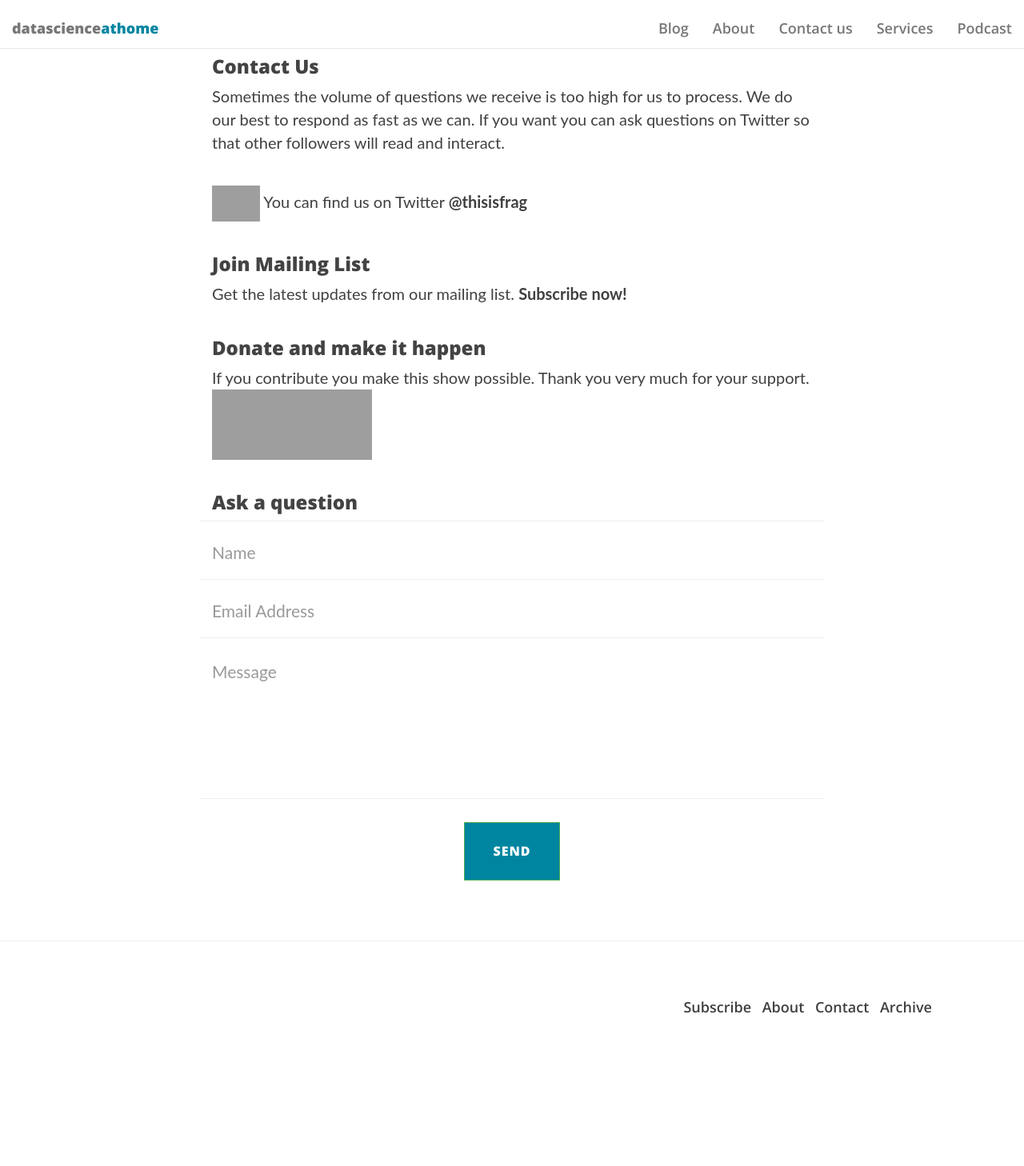
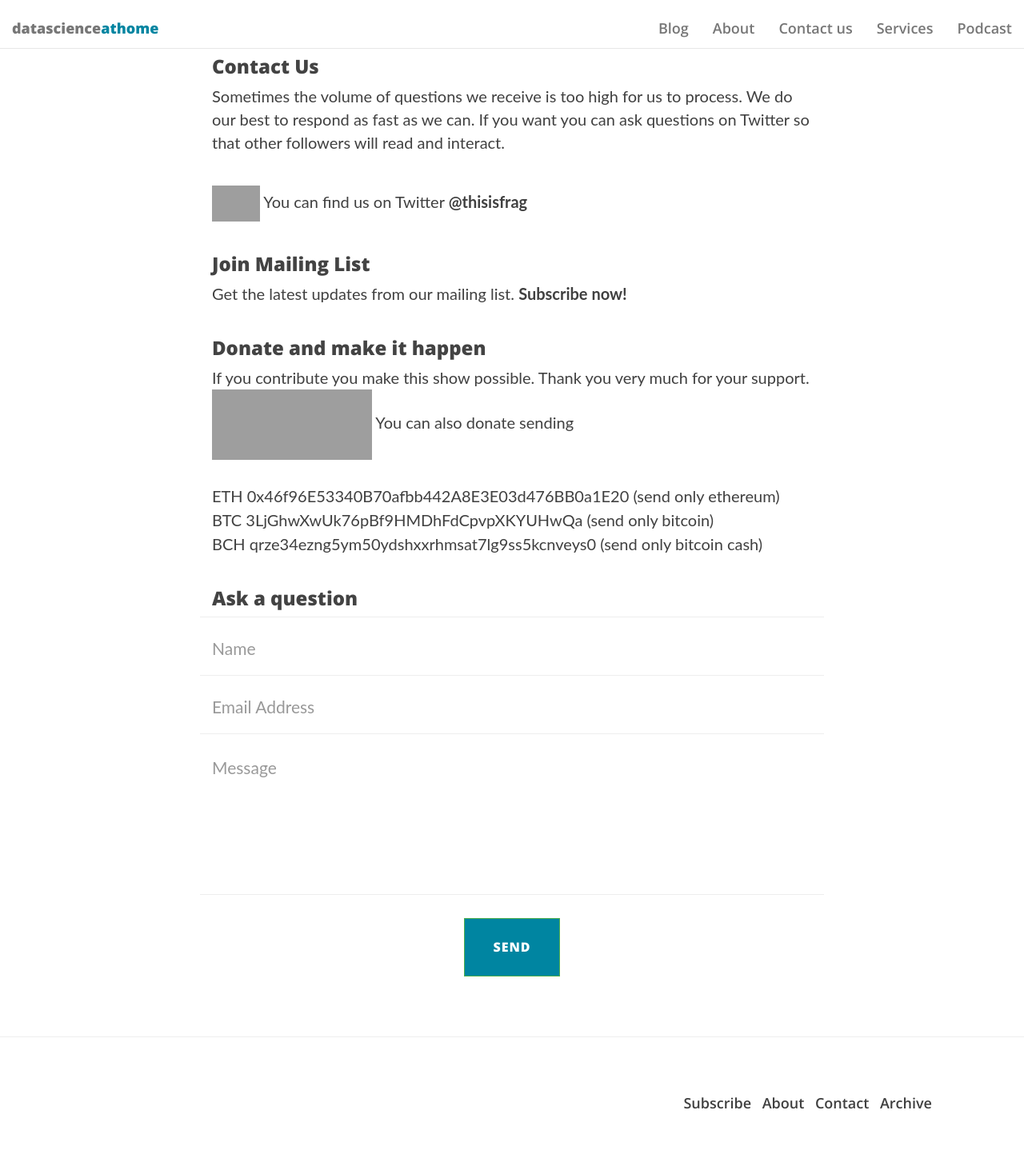
Before and after one commit to fgadaleta/datascienceathome, a Jekyll site: the page built from contact.html, in a window 1280 px wide. Shown: the whole page at 80% size. Built offline with Jekyll 4.4.1, drawn with Linux system fonts in a browser that asks for light colours; nearby versions of some CDN libraries; a script that is not in the unit is left out; before the commit the page ends 1338 px from its top, so only the background shows below that; grey boxes are pictures that could not be loaded.

Commit message:
donation

```diff
--- a/contact.html
+++ b/contact.html
@@ -27,12 +27,21 @@ Get the latest updates from our mailing list. <a href="http://datascienceathome.
 
 <div class="contact-item">
 <h3>Donate and make it happen</h3>
+
 If you contribute you make this show possible. Thank you very much for your support.
 <a href="https://patron.podbean.com/datasciencehome" target="_blank">
   <img class="img-inline" style="width:200px; height:88px; border:none"
   src="//d8g345wuhgd7e.cloudfront.net/site/images/patron/whitex340.jpg">
 </a>
+
+You can also donate sending
+<p>
+ETH 0x46f96E53340B70afbb442A8E3E03d476BB0a1E20 (send only ethereum)  <br />
+BTC 3LjGhwXwUk76pBf9HMDhFdCpvpXKYUHwQa (send only bitcoin) <br />
+BCH qrze34ezng5ym50ydshxxrhmsat7lg9ss5kcnveys0 (send only bitcoin cash) <br />
+</p>
 </div>
+
 
 <div class="contact-item">
 <h3>Ask a question</h3>
```
